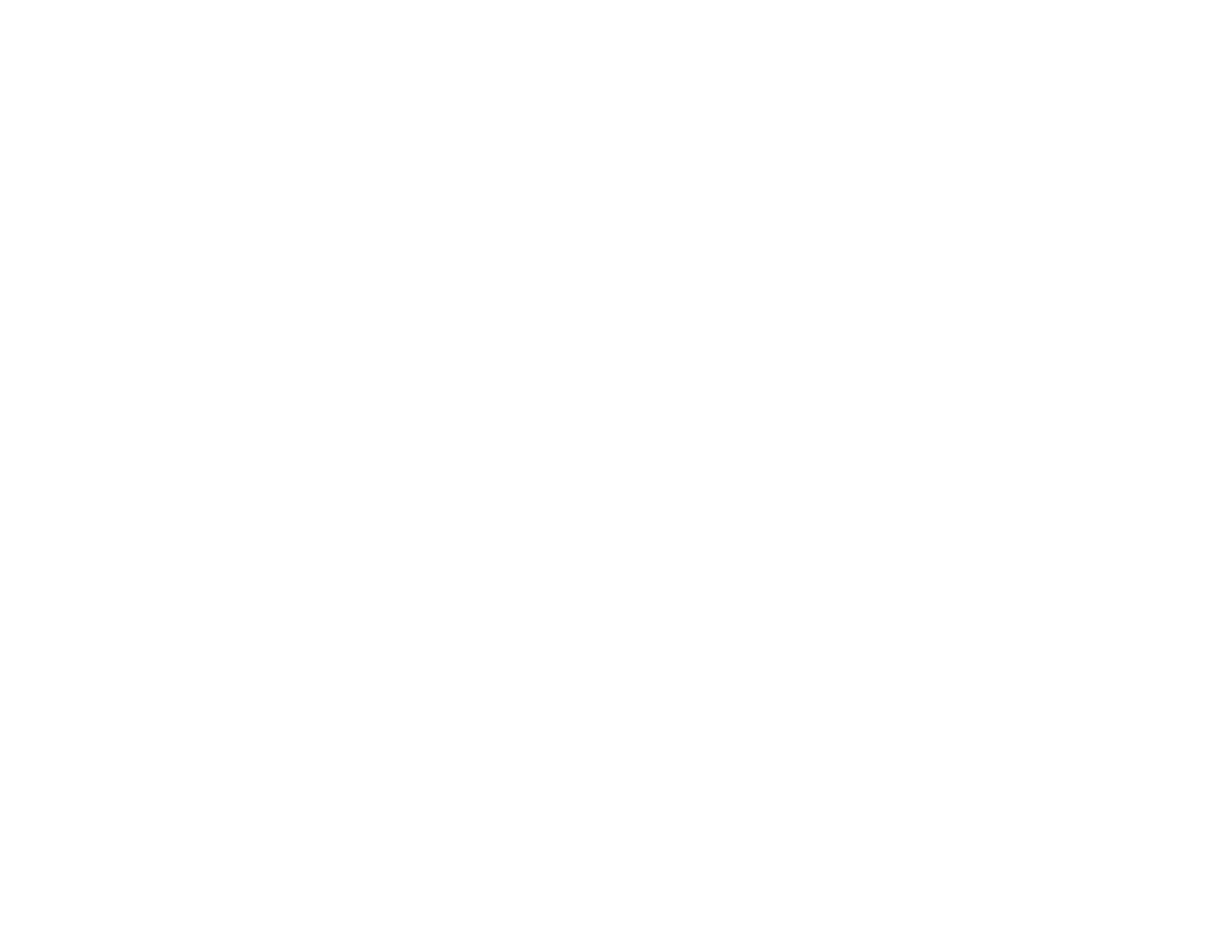
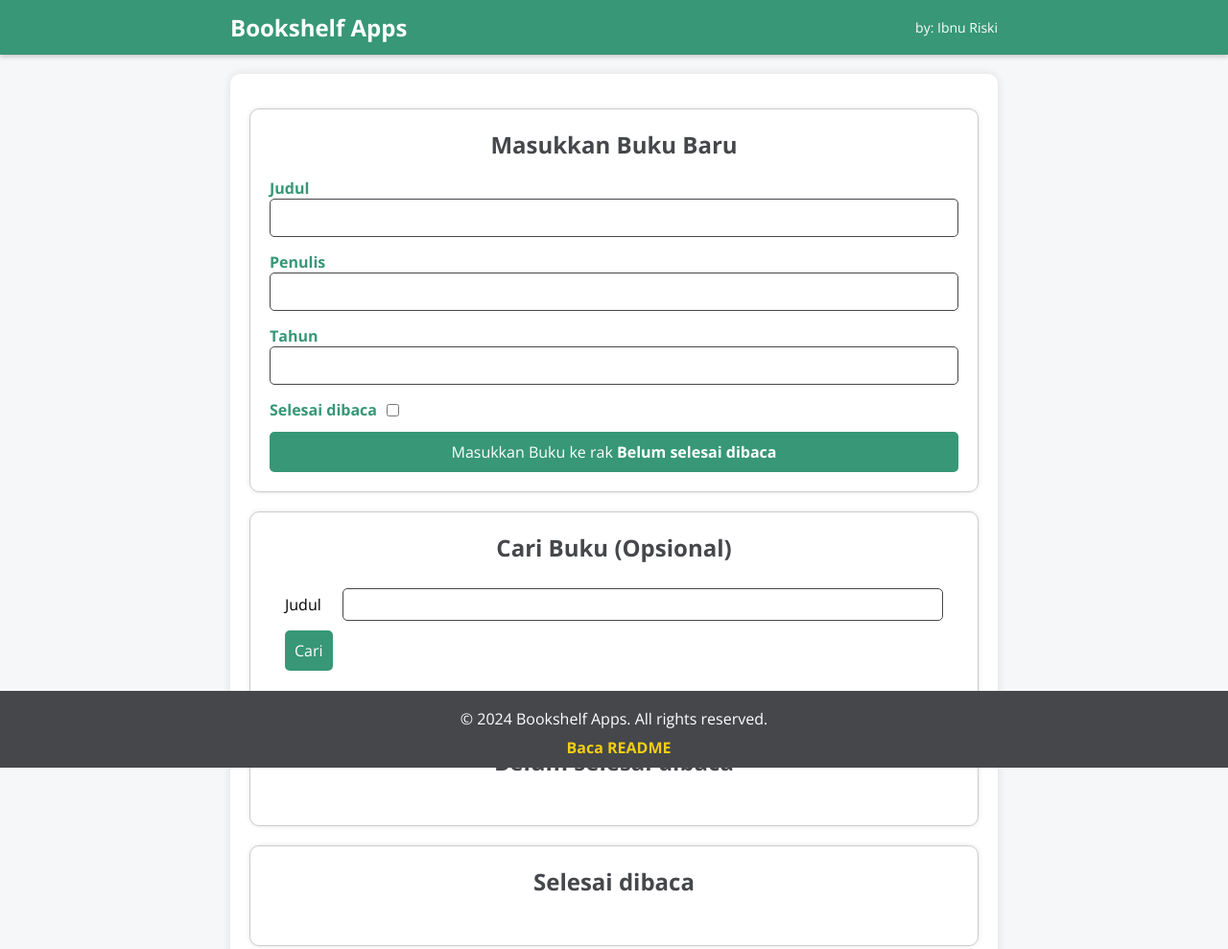
Before and after one commit to ibnurisk11/bookshelf-apps, a plain HTML site: page index.html in a window 1280 px wide. Shown: the whole page at 96% size. Before the commit the page ends 800 px from the top, so only its background shows below. Drawn offline with nearby package versions, Linux system fonts and the light colour scheme.

Commit message:
update code

```diff
--- a/index.html
+++ b/index.html
@@ -2,8 +2,79 @@
 <html lang="en">
   <head>
     <meta charset="UTF-8" />
-    <meta name="viewport" content="width=device-width, initial-scale=1.0" />
-    <title>Hello World</title>
+    <meta
+      name="viewport"
+      content="width=device-width, user-scalable=no, initial-scale=1.0, maximum-scale=1.0, minimum-scale=1.0"
+    />
+    <meta http-equiv="X-UA-Compatible" content="ie=edge" />
+    <title>Bookshelf Apps</title>
+    <link rel="preconnect" href="https://fonts.gstatic.com" />
+    <link
+      href="https://fonts.googleapis.com/css2?family=Open+Sans:wght@300;400;600;700;800&display=swap"
+      rel="stylesheet"
+    />
+    <link rel="stylesheet" href="style.css" />
   </head>
-  <body></body>
+  <body>
+    <header class="head_bar">
+      <div class="head_bar__container">
+        <h1 class="head_bar__title">Bookshelf Apps</h1>
+        <p class="head_bar_sub_title">by: Ibnu Riski</p>
+      </div>
+    </header>
+    <main>
+      <section class="input_section">
+        <h2>Masukkan Buku Baru</h2>
+        <form id="inputBook">
+          <div class="input">
+            <label for="inputBookTitle">Judul</label>
+            <input id="inputBookTitle" type="text" required />
+          </div>
+          <div class="input">
+            <label for="inputBookAuthor">Penulis</label>
+            <input id="inputBookAuthor" type="text" required />
+          </div>
+          <div class="input">
+            <label for="inputBookYear">Tahun</label>
+            <input id="inputBookYear" type="number" required />
+          </div>
+          <div class="input_inline">
+            <label for="inputBookIsComplete">Selesai dibaca</label>
+            <input id="inputBookIsComplete" type="checkbox" />
+          </div>
+          <button id="bookSubmit" type="submit">
+            Masukkan Buku ke rak <span>Belum selesai dibaca</span>
+          </button>
+        </form>
+      </section>
+
+      <section class="search_section">
+        <h2>Cari Buku (Opsional)</h2>
+        <form id="searchBook">
+          <label for="searchBookTitle">Judul</label>
+          <input id="searchBookTitle" type="text" />
+          <button id="searchSubmit" type="submit">Cari</button>
+        </form>
+      </section>
+
+      <section class="book_shelf">
+        <h2>Belum selesai dibaca</h2>
+
+        <div id="incompleteBookshelfList" class="book_list"></div>
+      </section>
+
+      <section class="book_shelf">
+        <h2>Selesai dibaca</h2>
+
+        <div id="completeBookshelfList" class="book_list"></div>
+      </section>
+    </main>
+
+    <footer>
+      <p>© 2024 Bookshelf Apps. All rights reserved.</p>
+      <a href="README.txt" target="_blank">Baca README</a>
+    </footer>
+
+    <script src="main.js"></script>
+  </body>
 </html>
--- /dev/null
+++ b/main.js
@@ -0,0 +1,184 @@
+document.addEventListener("DOMContentLoaded", function () {
+  const inputBookForm = document.getElementById("inputBook");
+  const searchBookForm = document.getElementById("searchBook");
+  const incompleteBookshelfList = document.getElementById(
+    "incompleteBookshelfList"
+  );
+  const completeBookshelfList = document.getElementById(
+    "completeBookshelfList"
+  );
+
+  // Melakukan Generate ID Unik berdasarkan timestamp
+  function generateId() {
+    return +new Date(); // Returns timestamp as a unique numeric ID
+  }
+
+  // Render buku ke rak masing-masing (tidak lengkap atau lengkap)
+  function renderBook(book) {
+    const bookItem = document.createElement("article");
+    bookItem.classList.add("book_item");
+    bookItem.setAttribute("data-id", book.id);
+
+    bookItem.innerHTML = `
+      <h3>${book.title}</h3>
+      <p>Penulis: ${book.author}</p>
+      <p>Tahun: ${book.year}</p>
+      <div class="action">
+        <button class="green">${
+          book.isComplete ? "Belum selesai dibaca" : "Selesai dibaca"
+        }</button>
+        <button class="red">Hapus buku</button>
+      </div>
+    `;
+
+    const toggleButton = bookItem.querySelector(".green");
+    const deleteButton = bookItem.querySelector(".red");
+
+    toggleButton.addEventListener("click", function () {
+      toggleBookStatus(book);
+    });
+
+    deleteButton.addEventListener("click", function () {
+      deleteBook(book);
+    });
+
+    const shelfList = book.isComplete
+      ? completeBookshelfList
+      : incompleteBookshelfList;
+    shelfList.appendChild(bookItem);
+  }
+
+  // Alihkan status buku antara lengkap dan tidak lengkap
+  function toggleBookStatus(book) {
+    book.isComplete = !book.isComplete;
+
+    // Perbarui data Penyimpanan lokal
+    updateLocalStorage(book.id);
+
+    // Hapus item buku dari rak saat ini
+    const shelfList = book.isComplete
+      ? incompleteBookshelfList
+      : completeBookshelfList;
+    const bookItem = shelfList.querySelector(`[data-id="${book.id}"]`);
+    shelfList.removeChild(bookItem);
+
+    // Render ulang item buku ke rak baru
+    renderBook(book);
+  }
+
+  // Hapus buku dari rak
+  function deleteBook(book) {
+    const confirmDelete = confirm(
+      `Apakah Anda yakin ingin menghapus buku "${book.title}"?`
+    );
+    if (confirmDelete) {
+      const shelfList = book.isComplete
+        ? completeBookshelfList
+        : incompleteBookshelfList;
+      const bookItem = shelfList.querySelector(`[data-id="${book.id}"]`);
+      shelfList.removeChild(bookItem);
+
+      // Hapus buku dari Penyimpanan lokal
+      removeBookFromLocalStorage(book.id);
+    }
+  }
+
+  // Menangani pengiriman formulir untuk menambah buku baru
+  inputBookForm.addEventListener("submit", function (event) {
+    event.preventDefault();
+
+    const title = document.getElementById("inputBookTitle").value;
+    const author = document.getElementById("inputBookAuthor").value;
+    const year = parseInt(document.getElementById("inputBookYear").value);
+    const isComplete = document.getElementById("inputBookIsComplete").checked;
+
+    const newBook = {
+      id: generateId(),
+      title,
+      author,
+      year,
+      isComplete,
+    };
+
+    // Simpan buku baru ke Penyimpanan lokal
+    saveBookToLocalStorage(newBook);
+
+    // Setel ulang kolom formulir
+    inputBookForm.reset();
+
+    // Render buku baru ke rak masing-masing
+    renderBook(newBook);
+  });
+
+  // Simpan data buku ke Penyimpanan lokal
+  function saveBookToLocalStorage(book) {
+    let books = [];
+    if (localStorage.getItem("books")) {
+      books = JSON.parse(localStorage.getItem("books"));
+    }
+
+    books.push(book);
+    localStorage.setItem("books", JSON.stringify(books));
+  }
+
+  // Hapus data buku dari Penyimpanan lokal
+  function removeBookFromLocalStorage(id) {
+    let books = [];
+    if (localStorage.getItem("books")) {
+      books = JSON.parse(localStorage.getItem("books"));
+      books = books.filter((book) => book.id !== id);
+      localStorage.setItem("books", JSON.stringify(books));
+    }
+  }
+
+  // Perbarui data Penyimpanan lokal setelah mengubah status buku
+  function updateLocalStorage(id) {
+    let books = [];
+    if (localStorage.getItem("books")) {
+      books = JSON.parse(localStorage.getItem("books"));
+      books.forEach((book, index) => {
+        if (book.id === id) {
+          books[index].isComplete = !books[index].isComplete;
+        }
+      });
+      localStorage.setItem("books", JSON.stringify(books));
+    }
+  }
+
+  // Muat buku dari Penyimpanan lokal saat memuat halaman
+  function loadBooks() {
+    let books = [];
+    if (localStorage.getItem("books")) {
+      books = JSON.parse(localStorage.getItem("books"));
+      books.forEach((book) => renderBook(book));
+    }
+  }
+
+  // Fungsi untuk mencari buku berdasarkan judul
+  function searchBooks(title) {
+    let books = [];
+    if (localStorage.getItem("books")) {
+      books = JSON.parse(localStorage.getItem("books"));
+      const filteredBooks = books.filter((book) =>
+        book.title.toLowerCase().includes(title.toLowerCase())
+      );
+
+      // Kosongkan rak buku sebelum menampilkan hasil pencarian
+      incompleteBookshelfList.innerHTML = "";
+      completeBookshelfList.innerHTML = "";
+
+      // Render ulang buku yang sesuai dengan hasil pencarian
+      filteredBooks.forEach((book) => renderBook(book));
+    }
+  }
+
+  // Tangani pengiriman formulir pencarian
+  searchBookForm.addEventListener("submit", function (event) {
+    event.preventDefault();
+    const searchTitle = document.getElementById("searchBookTitle").value;
+    searchBooks(searchTitle);
+  });
+
+  // Inisialisasi aplikasi dengan memuat buku dari Penyimpanan lokal
+  loadBooks();
+});
--- /dev/null
+++ b/style.css
@@ -0,0 +1,389 @@
+* {
+  padding: 0;
+  margin: 0;
+  box-sizing: border-box;
+}
+
+body,
+input,
+button {
+  font-family: "Open Sans", sans-serif;
+}
+
+input,
+button {
+  font-size: 16px;
+}
+
+/* CSS untuk Header */
+.head_bar {
+  background-color: #379777; /* Warna dari palet */
+  color: white;
+  padding: 12px;
+  text-align: center;
+  box-shadow: 0 2px 5px rgba(0, 0, 0, 0.2);
+}
+
+.head_bar__container {
+  max-width: 800px;
+  width: 90%;
+  margin: 0 auto;
+  display: flex;
+  align-items: center;
+  justify-content: space-between;
+}
+
+.head_bar__title {
+  margin: 0;
+  font-size: 24px;
+  font-weight: bold;
+}
+
+.head_bar_sub_title {
+  margin: 0;
+  font-size: 14px;
+}
+
+main {
+  max-width: 800px;
+  width: 80%;
+  margin: 0 auto;
+  padding: 16px;
+  background-color: #f5f7f8; /* Warna dari palet */
+  border-radius: 10px;
+  box-shadow: 0 4px 8px rgba(0, 0, 0, 0.1);
+}
+
+.input_section {
+  display: flex;
+  flex-direction: column;
+  padding: 16px;
+  border: 1px solid #45474b; /* Warna dari palet */
+  border-radius: 10px;
+  background-color: white;
+  margin-top: 16px;
+  box-shadow: 0 2px 4px rgba(0, 0, 0, 0.1);
+}
+
+.input_section > h2 {
+  text-align: center;
+  color: #379777; /* Warna dari palet */
+}
+
+.input_section > form > .input {
+  margin: 8px 0;
+}
+
+.input_section > form > button {
+  background-color: #379777; /* Warna dari palet */
+  color: white;
+  border: 0;
+  border-radius: 5px;
+  display: block;
+  width: 100%;
+  padding: 8px;
+  cursor: pointer;
+}
+
+.input_section > form > button > span {
+  font-weight: bold;
+}
+
+.input_section > form > .input > input {
+  display: block;
+  width: 100%;
+  padding: 8px;
+  border: 1px solid #45474b; /* Warna dari palet */
+  border-radius: 5px;
+}
+
+.input_section > form > .input > label {
+  color: #379777; /* Warna dari palet */
+  font-weight: bold;
+}
+
+.input_section > form > .input_inline {
+  margin: 12px 0;
+  display: flex;
+  align-items: center;
+}
+
+.input_section > form > .input_inline > label {
+  color: #379777; /* Warna dari palet */
+  font-weight: bold;
+  margin-right: 10px;
+}
+
+.search_section {
+  margin: 16px 0;
+  display: flex;
+  flex-direction: column;
+  align-items: center;
+  padding: 16px;
+  border: 1px solid #45474b; /* Warna dari palet */
+  border-radius: 10px;
+  background-color: white;
+  box-shadow: 0 2px 4px rgba(0, 0, 0, 0.1);
+}
+
+.search_section > h2 {
+  color: #379777; /* Warna dari palet */
+}
+
+.search_section > form {
+  padding: 16px;
+  width: 100%;
+  display: grid;
+  grid-template-columns: auto 1fr 0.5fr;
+  grid-gap: 10px;
+}
+
+.search_section > form > label {
+  display: flex;
+  align-items: center;
+}
+
+.search_section > form > input {
+  padding: 5px;
+  border: 1px solid #45474b; /* Warna dari palet */
+  border-radius: 5px;
+}
+
+.search_section > form > button {
+  background-color: #379777; /* Warna dari palet */
+  color: white;
+  border: 0;
+  border-radius: 5px;
+  cursor: pointer;
+}
+
+.book_shelf {
+  margin: 16px 0 0 0;
+  border: 1px solid #45474b; /* Warna dari palet */
+  padding: 16px;
+  border-radius: 10px;
+  background-color: white;
+  box-shadow: 0 2px 4px rgba(0, 0, 0, 0.1);
+}
+
+.book_shelf > h2 {
+  color: #379777; /* Warna dari palet */
+}
+
+.book_shelf > .book_list {
+  padding: 16px;
+}
+
+.book_shelf > .book_list > .book_item {
+  padding: 8px 16px 16px 16px;
+  border: 1px solid #45474b; /* Warna dari palet */
+  border-radius: 5px;
+  margin: 10px 0;
+  background-color: #f5f7f8; /* Warna dari palet */
+}
+
+.book_shelf > .book_list > .book_item > h3,
+p {
+  margin: 8px 0;
+}
+
+.book_shelf > .book_list > .book_item > .action > button {
+  border: 0;
+  padding: 5px;
+  margin: 0 5px 0 0;
+  border-radius: 5px;
+  cursor: pointer;
+}
+
+.book_shelf > .book_list > .book_item > .action > .green {
+  background-color: #379777; /* Warna dari palet */
+  color: white;
+}
+
+.book_shelf > .book_list > .book_item > .action > .red {
+  background-color: #f4ce14; /* Warna dari palet */
+  color: white;
+}
+
+/* CSS Tambahan untuk Aplikasi Bookshelf */
+
+/* Styling umum */
+body {
+  background-color: #f5f7f8;
+  font-family: "Open Sans", sans-serif;
+}
+
+input,
+button,
+textarea {
+  font-size: 16px;
+  padding: 8px;
+  border-radius: 5px;
+  border: 1px solid #ccc;
+}
+
+button {
+  cursor: pointer;
+}
+
+/* Header */
+.head_bar {
+  background-color: #379777;
+  color: white;
+  padding: 12px;
+  text-align: center;
+}
+
+/* Main */
+main {
+  max-width: 800px;
+  width: 90%;
+  margin: 20px auto;
+  background-color: #fff;
+  padding: 20px;
+  border-radius: 10px;
+  box-shadow: 0 0 10px rgba(0, 0, 0, 0.1);
+}
+
+/* Input Section */
+.input_section {
+  background-color: #fff;
+  border: 1px solid #ccc;
+  border-radius: 10px;
+  padding: 20px;
+  margin-bottom: 20px;
+  box-shadow: 0 0 5px rgba(0, 0, 0, 0.1);
+}
+
+.input_section h2 {
+  color: #45474b;
+  text-align: center;
+  margin-bottom: 10px;
+}
+
+.input_section form > .input {
+  margin-bottom: 15px;
+}
+
+.input_section form > button {
+  background-color: #379777;
+  color: white;
+  width: 100%;
+  padding: 10px;
+  border: 0;
+  border-radius: 5px;
+}
+
+.input_section form > button > span {
+  font-weight: bold;
+}
+
+/* Search Section */
+.search_section {
+  background-color: #fff;
+  border: 1px solid #ccc;
+  border-radius: 10px;
+  padding: 20px;
+  margin-bottom: 20px;
+  box-shadow: 0 0 5px rgba(0, 0, 0, 0.1);
+}
+
+.search_section h2 {
+  color: #45474b;
+  text-align: center;
+  margin-bottom: 10px;
+}
+
+.search_section form {
+  display: grid;
+  grid-template-columns: auto 1fr;
+  grid-gap: 10px;
+}
+
+.search_section form > button {
+  background-color: #379777;
+  color: white;
+  padding: 10px;
+  border: 0;
+  border-radius: 5px;
+  cursor: pointer;
+}
+
+/* Book Shelf */
+.book_shelf {
+  background-color: #fff;
+  border: 1px solid #ccc;
+  border-radius: 10px;
+  padding: 20px;
+  margin-bottom: 20px;
+  box-shadow: 0 0 5px rgba(0, 0, 0, 0.1);
+}
+
+.book_shelf h2 {
+  color: #45474b;
+  text-align: center;
+  margin-bottom: 10px;
+}
+
+.book_shelf .book_list {
+  padding: 10px;
+}
+
+.book_shelf .book_item {
+  background-color: #f5f7f8;
+  border: 1px solid #ccc;
+  border-radius: 5px;
+  padding: 10px;
+  margin-bottom: 10px;
+}
+
+.book_shelf .book_item h3,
+.book_shelf .book_item p {
+  margin-bottom: 5px;
+}
+
+.book_shelf .book_item .action {
+  margin-top: 10px;
+}
+
+.book_shelf .book_item .action button {
+  padding: 5px 10px;
+  margin-right: 5px;
+  border: 0;
+  border-radius: 5px;
+  cursor: pointer;
+}
+
+.book_shelf .book_item .action .blue {
+  background-color: #379777;
+  color: white;
+}
+
+.book_shelf .book_item .action .red {
+  background-color: #d9534f;
+  color: white;
+}
+
+/* CSS untuk Footer */
+
+footer {
+  background-color: #45474b;
+  color: #fff;
+  text-align: center;
+  padding: 10px;
+  position: fixed;
+  bottom: 0;
+  left: 0;
+  width: 100%;
+}
+
+footer a {
+  color: #f4ce14;
+  text-decoration: none;
+  margin-left: 10px;
+  font-weight: bold;
+}
+
+footer a:hover {
+  text-decoration: underline;
+}
```
